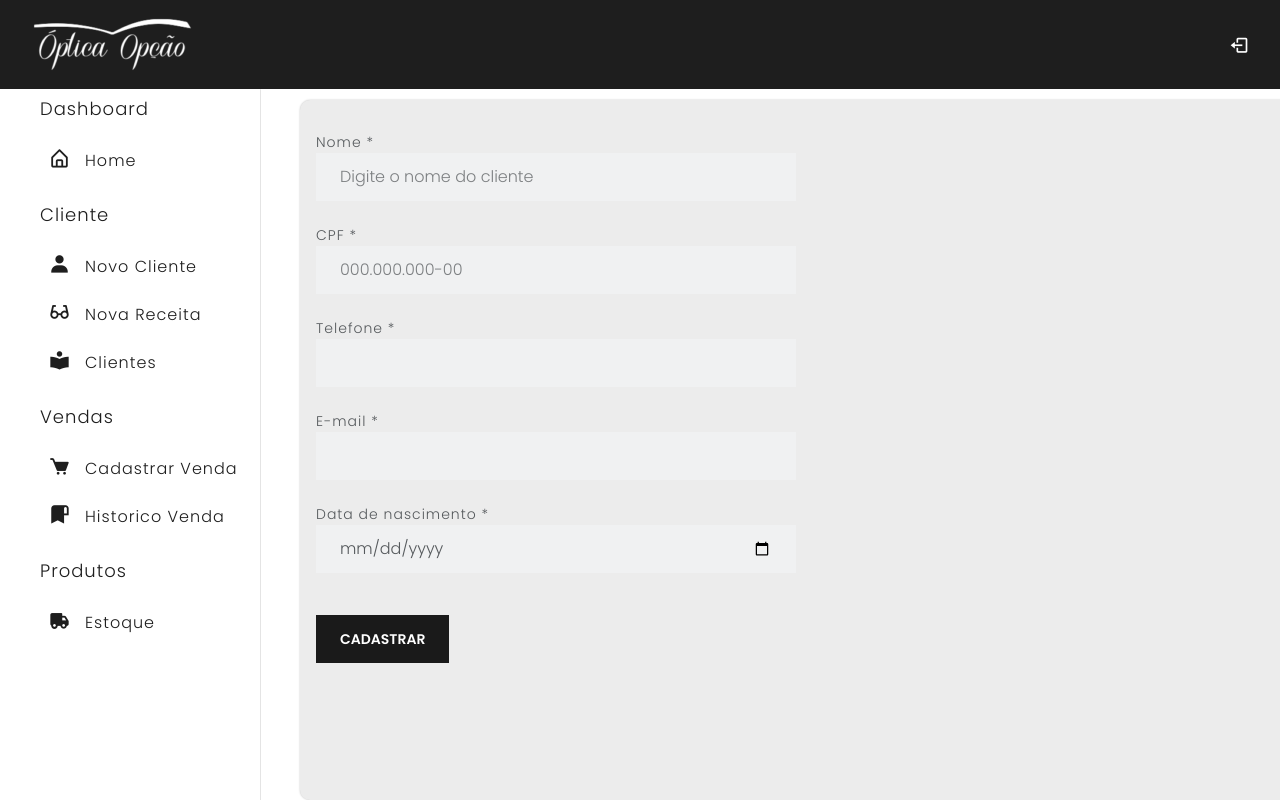
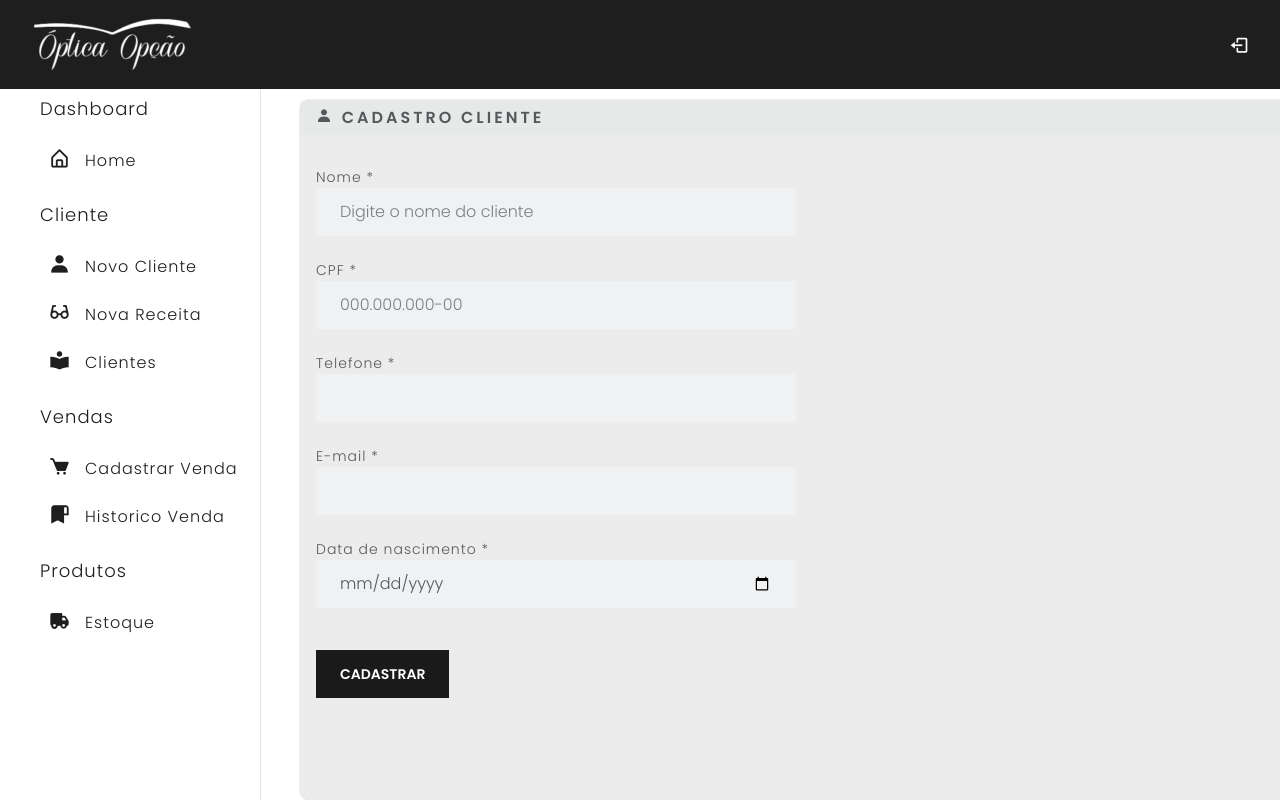
Before and after one commit to mdsreq-fga-unb/2023.1-SOSOptica, a React (Create React App) app in the folder sos-optica-app/: page /#/cadastrar-cliente in a window 1280 px wide. Shown: the top 800 px of the page. Built offline with nearby package versions, Linux system fonts and the light colour scheme.

Commit message:
Adicionando icone

```diff
--- a/sos-optica-app/src/components/Card.js
+++ b/sos-optica-app/src/components/Card.js
@@ -5,8 +5,10 @@ class Card extends React.Component{
         return(
 
             <div className="card border-light mb-3"  >
-                {/*<h5 className="card-header">{this.props.title}</h5>*/}
+
                 <div className="cartao" >
+
+                    <h5 className="card-header"><i className={this.props.icon}></i> {this.props.title}</h5>
                     {this.props.children}
                 </div>
             </div>
--- a/sos-optica-app/src/view/CadastroCliente.js
+++ b/sos-optica-app/src/view/CadastroCliente.js
@@ -38,8 +38,7 @@ class CadastroCliente extends React.Component{
     render() {
         return (
             <>
-                <Card title="Cadastro Cliente" >
-
+                <Card title="Cadastro Cliente"  icon="bx bxs-user">
 
                     <div className="form-control-sm"  >
                             <FormGroup label="Nome * " htmlFor="inputDefault" >
```
